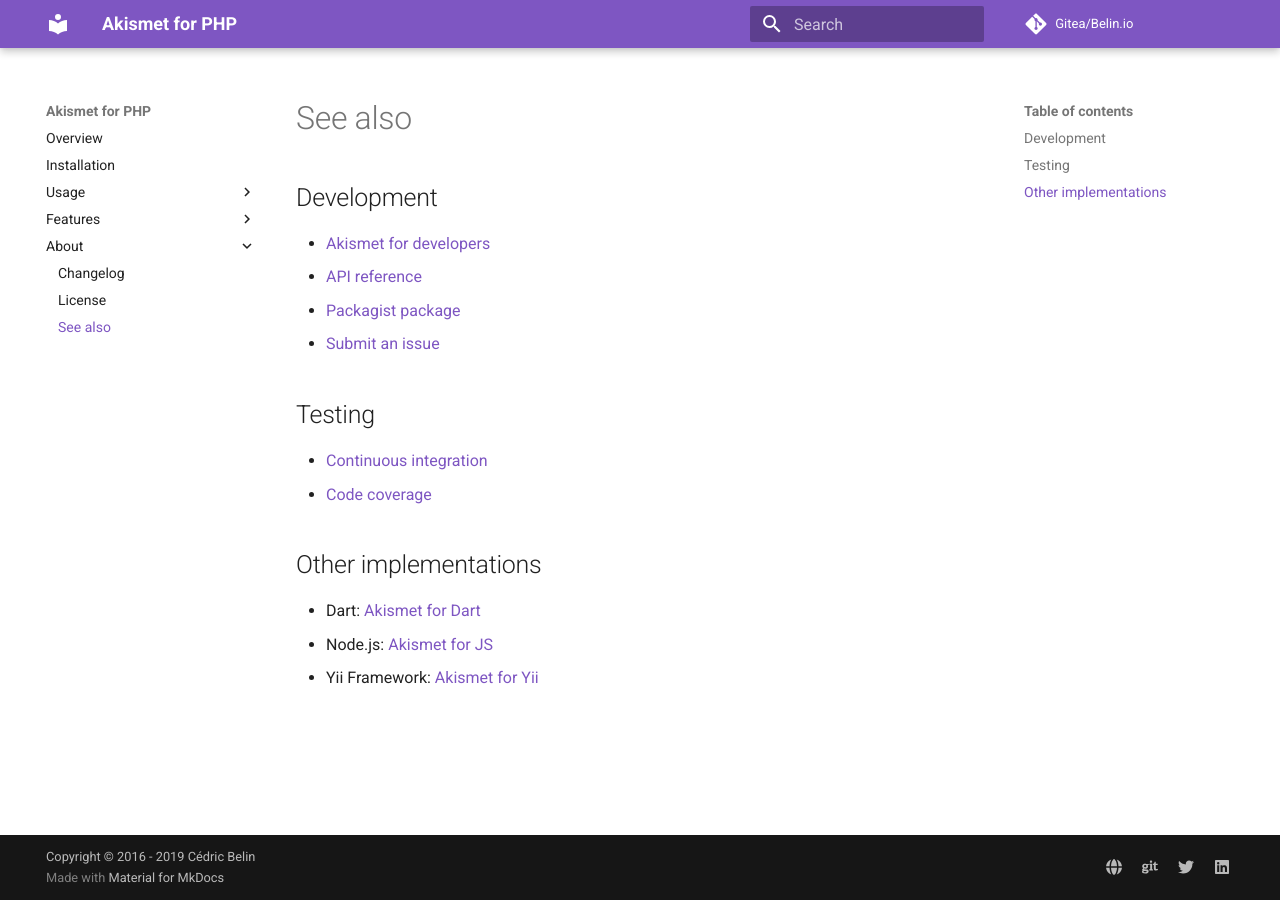
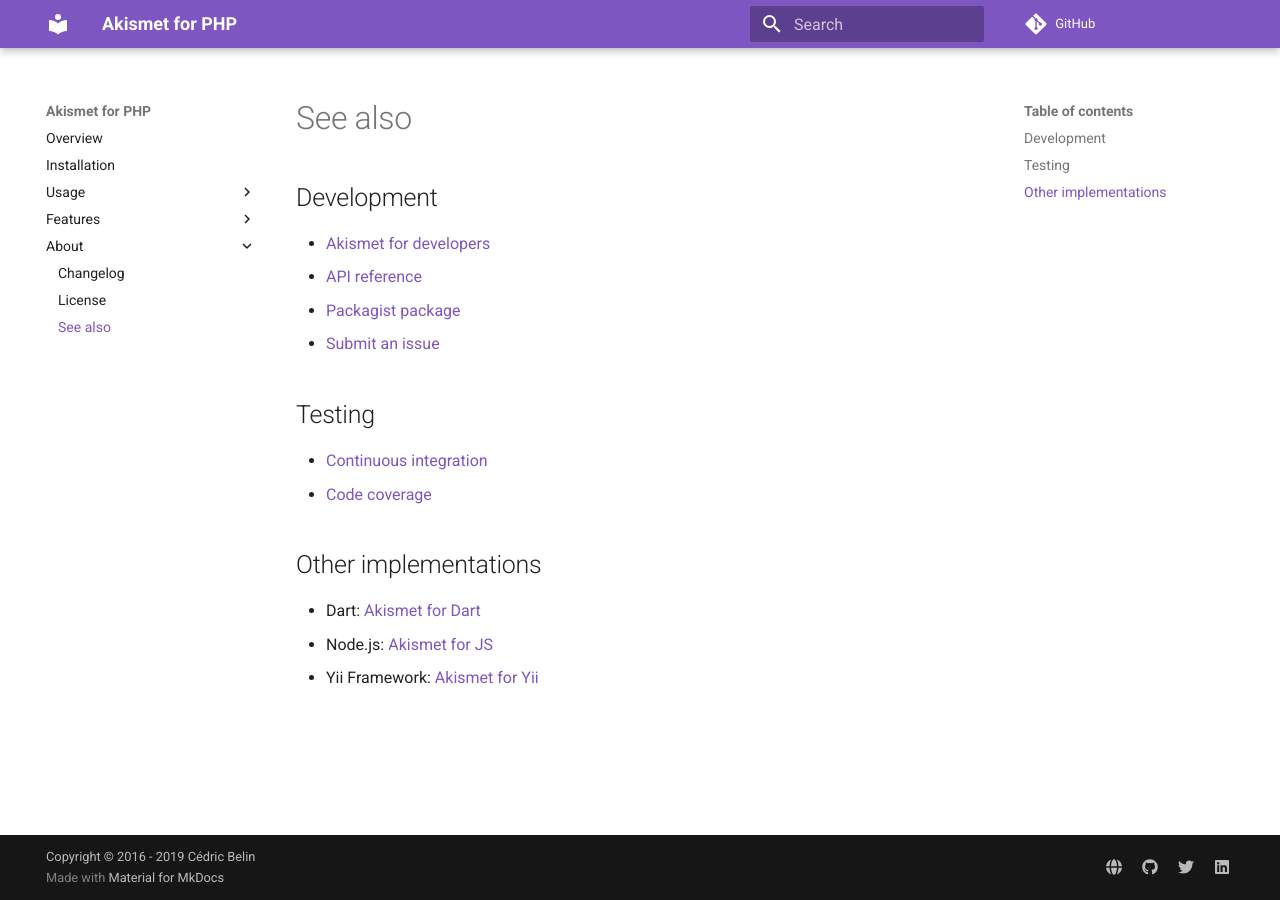
Before and after one commit to cedx/akismet.php, an MkDocs documentation site: the page built from doc/about/see_also.md, in a window 1280 px wide. Built offline with MkDocs 1.6.1 and Material for MkDocs 9.7.7, drawn with Linux system fonts in a browser that asks for light colours; comment, search, counter and statistics services are not loaded.

```diff
--- a/composer.json
+++ b/composer.json
@@ -16,8 +16,7 @@
     "psr-4": {"Akismet\\": "test/"}
   },
   "config": {
-    "optimize-autoloader": true,
-    "preferred-install": {"*": "dist"}
+    "optimize-autoloader": true
   },
   "keywords": [
     "akismet",
@@ -39,7 +38,7 @@
     "cedx/coveralls": "^9.1.2",
     "consolidation/robo": "^1.4.3",
     "henrikbjorn/lurker": "^1.2.0",
-    "phpstan/phpstan": "^0.10.7",
+    "phpstan/phpstan": "^0.10.8",
     "phpunit/phpunit": "^7.5.1"
   },
   "scripts": {
--- a/doc/about/see_also.md
+++ b/doc/about/see_also.md
@@ -8,7 +8,7 @@
 
 ## Testing
 - [Continuous integration](https://travis-ci.com/cedx/akismet.php)
-- [Code coverage](https://coveralls.io/github/cedx/akismet.php)
+- [Code coverage](https://coveralls.io/github/cedx/akismet.php/)
 
 ## Other implementations
 - Dart: [Akismet for Dart](https://dev.belin.io/akismet.dart)
--- a/mkdocs.yml
+++ b/mkdocs.yml
@@ -6,8 +6,8 @@ site_url: https://dev.belin.io/akismet.php
 docs_dir: doc
 site_dir: web
 
-repo_name: Gitea/Belin.io
-repo_url: https://git.belin.io/cedx/akismet.php
+repo_name: GitHub
+repo_url: https://github.com/cedx/akismet.php
 edit_uri: ''
 
 copyright: Copyright &copy; 2016 - 2019 Cédric Belin
@@ -18,7 +18,7 @@ google_analytics:
 extra:
   social:
   - {type: globe, link: 'https://belin.io'}
-  - {type: git, link: 'https://git.belin.io/cedx'}
+  - {type: github, link: 'https://github.com/cedx'}
   - {type: twitter, link: 'https://twitter.com/cedxbelin'}
   - {type: linkedin, link: 'https://linkedin.com/in/cedxbelin'}
 
```
Also changed, not shown: README.md (+1 -1 lines).
